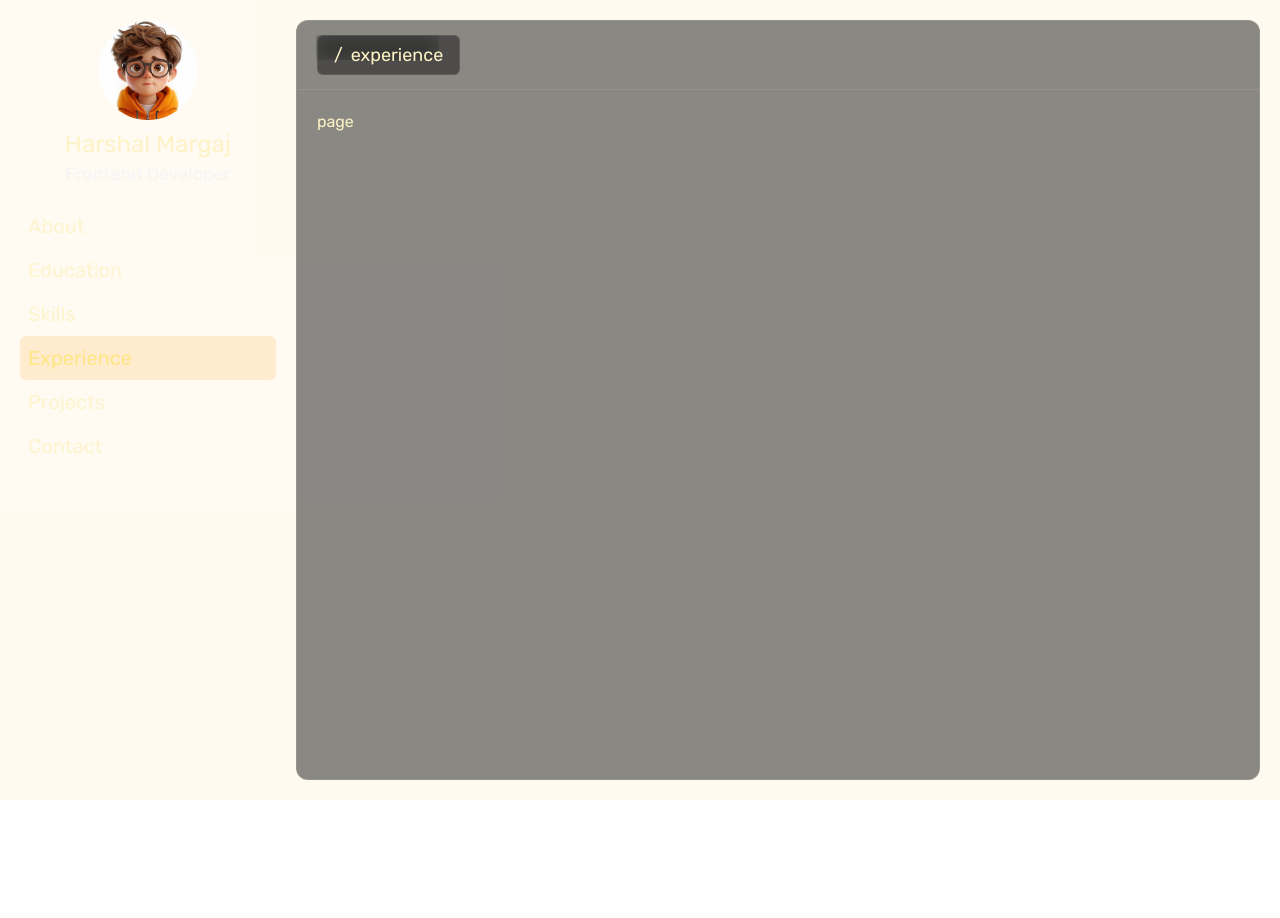
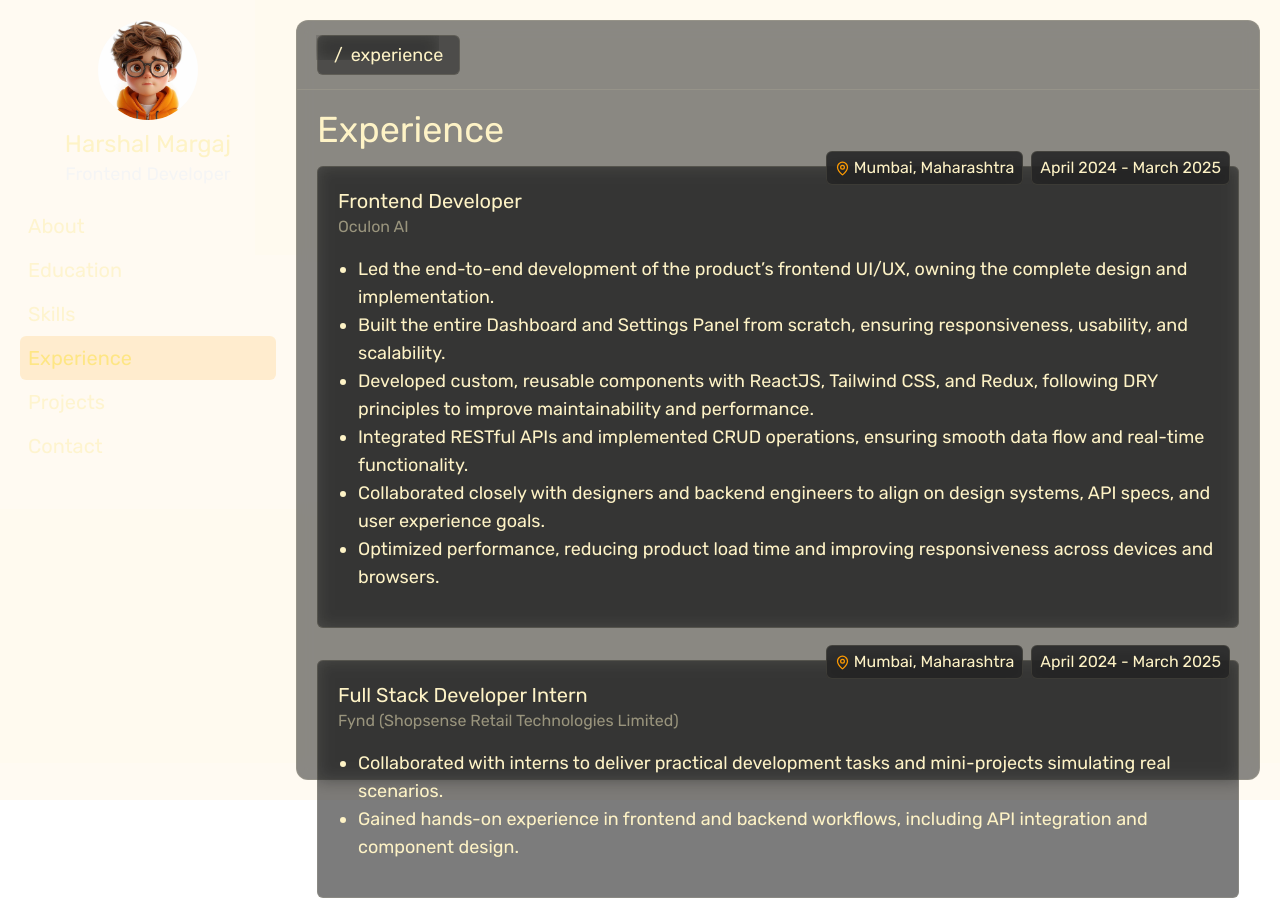
Before and after one commit to HarshalMargaj/career-portfolio, a Next.js app: page /experience in a window 1280 px wide. Before the commit the page ends 800 px from the top, so only its background shows below. Built offline with nearby package versions, Linux system fonts and the light colour scheme.

Commit message:
implement: experience page

```diff
--- a/app/education/page.tsx
+++ b/app/education/page.tsx
@@ -1,19 +1,23 @@
+import { MapPin } from "lucide-react";
+
 const educationDetails = [
 	{
 		id: 1,
 		duration: "August 2020 - July 2023",
 		education: "B.Tech in Electronics and Telecommunication",
-		college: "Vishwakarma Institute of Information Technology, Pune",
+		college: "Vishwakarma Institute of Information Technology",
 		marks: "8.47",
 		markType: "CGPA",
+		location: "Pune, Maharashtra",
 	},
 	{
 		id: 2,
 		duration: "August 2017 - May 2020",
 		education: "Diploma in Electronics and Telecommunication",
-		college: "Guru Gobind Sign Polytechnic, Nashik",
+		college: "Guru Gobind Sign Polytechnic",
 		marks: "91.47",
 		markType: "Percentage",
+		location: "Nashik, Maharashtra",
 	},
 ];
 
@@ -32,8 +36,17 @@ const page = () => {
 							<div className="text-base text-amber-100/50">
 								{detail.college}
 							</div>
-							<div className="absolute -top-4 right-2 bg-neutral-800/90 backdrop-blur border border-amber-100/10 rounded-md p-2 py-1 text-base">
-								{detail.duration}
+							<div className="absolute -top-4 right-2 flex items-center gap-2">
+								<div className=" bg-neutral-800/90 backdrop-blur border border-amber-100/10 rounded-md p-2 py-1 text-base flex items-center gap-1">
+									<MapPin
+										size={15}
+										className="text-amber-500"
+									/>{" "}
+									{detail.location}
+								</div>
+								<div className=" bg-neutral-800/90 backdrop-blur border border-amber-100/10 rounded-md p-2 py-1 text-base">
+									{detail.duration}
+								</div>
 							</div>
 						</div>
 						<div className="text-center flex items-end">
--- a/app/experience/page.tsx
+++ b/app/experience/page.tsx
@@ -1,7 +1,96 @@
+import { MapPin } from "lucide-react";
 import React from "react";
 
+const experienceDetails = [
+	{
+		id: 1,
+		role: "Frontend Developer",
+		company: "Oculon AI",
+		duration: "April 2024 - March 2025",
+		experience: [
+			{
+				id: 1,
+				line: "Led the end-to-end development of the product’s frontend UI/UX, owning the complete design and implementation.",
+			},
+			{
+				id: 2,
+				line: "Built the entire Dashboard and Settings Panel from scratch, ensuring responsiveness, usability, and scalability.",
+			},
+			{
+				id: 3,
+				line: "Developed custom, reusable components with ReactJS, Tailwind CSS, and Redux, following DRY principles to improve maintainability and performance. ",
+			},
+			{
+				id: 4,
+				line: "Integrated RESTful APIs and implemented CRUD operations, ensuring smooth data flow and real-time functionality.",
+			},
+			{
+				id: 5,
+				line: "Collaborated closely with designers and backend engineers to align on design systems, API specs, and user experience goals.",
+			},
+			{
+				id: 6,
+				line: "Optimized performance, reducing product load time and improving responsiveness across devices and browsers.",
+			},
+		],
+	},
+	{
+		id: 2,
+		role: "Full Stack Developer Intern",
+		company: "Fynd (Shopsense Retail Technologies Limited)",
+		duration: "July 2023 - September 2023",
+		experience: [
+			{
+				id: 1,
+				line: "Collaborated with interns to deliver practical development tasks and mini-projects simulating real scenarios.",
+			},
+			{
+				id: 2,
+				line: "Gained hands-on experience in frontend and backend workflows, including API integration and component design.",
+			},
+		],
+	},
+];
+
 const page = () => {
-	return <div>page</div>;
+	return (
+		<div className="space-y-4">
+			<div className="text-4xl">Experience</div>
+			<div className="space-y-8">
+				{experienceDetails.map(detail => (
+					<div
+						key={detail.id}
+						className="bg-neutral-800/60 backdrop-blur border border-amber-100/10 rounded-md p-5 relative space-y-4"
+					>
+						<div>
+							<div className="text-xl">{detail.role}</div>
+							<div className="text-base text-amber-100/50">
+								{detail.company}
+							</div>
+						</div>
+						<div>
+							<ul className="list-disc pl-5">
+								{detail.experience.map(e => (
+									<li key={e.id} className="text-lg">
+										{e.line}
+									</li>
+								))}
+							</ul>
+						</div>
+						<div className="absolute -top-4 right-2 flex items-center gap-2">
+							<div className="bg-neutral-800/90 backdrop-blur border border-amber-100/10 rounded-md p-2 py-1 text-base flex items-center gap-1">
+								<MapPin size={15} className="text-amber-500" />{" "}
+								Mumbai, Maharashtra
+							</div>
+							<div className=" bg-neutral-800/90 backdrop-blur border border-amber-100/10 rounded-md p-2 py-1 text-base">
+								April 2024 - March 2025
+							</div>
+						</div>
+					</div>
+				))}
+			</div>
+		</div>
+	);
 };
 
 export default page;
--- a/package.json
+++ b/package.json
@@ -9,6 +9,7 @@
     "lint": "eslint"
   },
   "dependencies": {
+    "lucide-react": "^0.562.0",
     "next": "16.1.1",
     "react": "19.2.3",
     "react-dom": "19.2.3"
```
Also changed, not shown: 1 other file (tests, documents, lock files or other folders).
